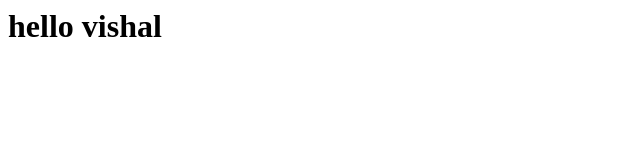
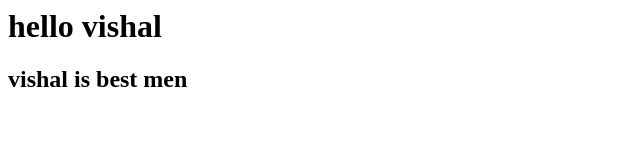
Before and after one commit to vishal6375/jenkins-project, a plain HTML site: page index.html in a window 1280 px wide. Shown: the whole page, without its empty margins (0-640 px from the left). Drawn offline with Linux system fonts and the light colour scheme.

Commit message:
Update index.html

```diff
--- a/index.html
+++ b/index.html
@@ -1 +1,2 @@
 <h1> hello vishal <h1>
+<h2> vishal is best men </h2>
```
